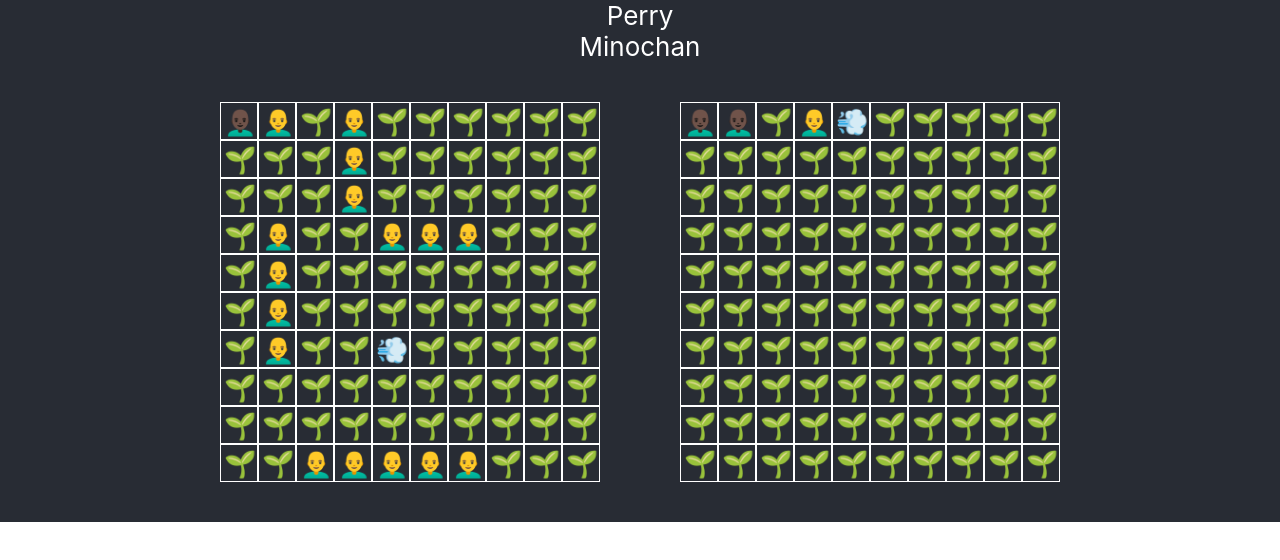
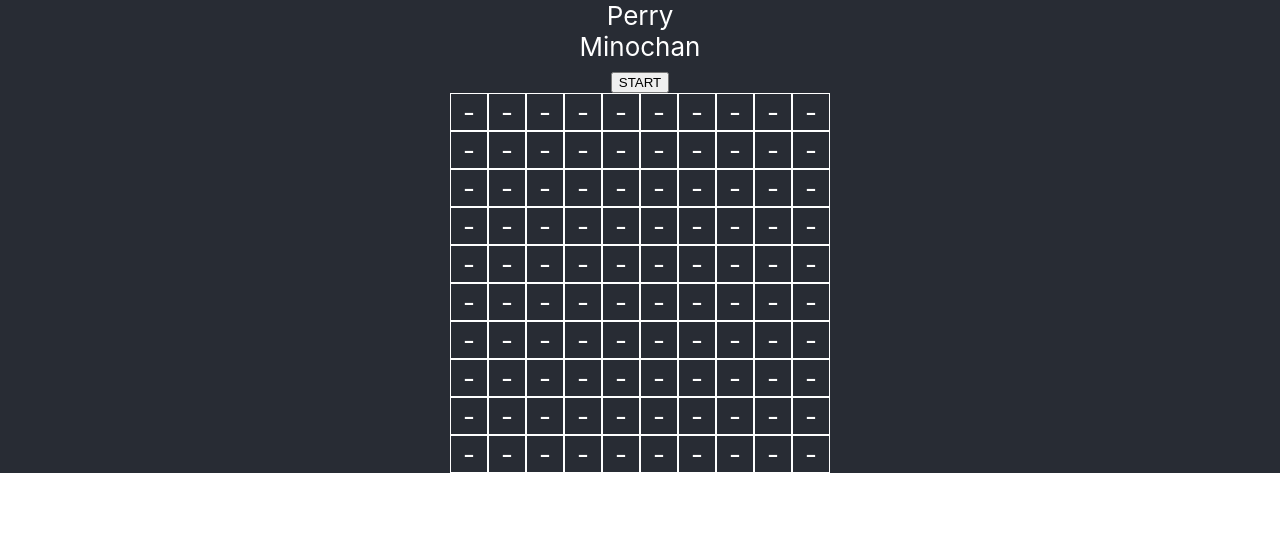
Before and after one commit to nabetxan/battleship, a React (Create React App) app: page / in a window 1280 px wide. Shown: the top 560 px of the page. Built offline with nearby package versions, Linux system fonts and the light colour scheme.

Commit message:
fix: place p1 ship by click div without overlay

```diff
--- a/src/App.js
+++ b/src/App.js
@@ -6,15 +6,18 @@ import { BattleShip } from "./BattleShip";
 const P1 = new Player("Perry", "platypus", false);
 const P2 = new Player("Minochan", "monkey", true);
 const battleship = new BattleShip(P1, P2);
-P1.gameboard.receiveAttack(4, 6);
-P1.gameboard.receiveAttack(0, 0);
-P2.gameboard.receiveAttack(0, 0);
-P2.gameboard.receiveAttack(1, 0);
-P2.gameboard.receiveAttack(3, 0);
-P2.gameboard.receiveAttack(4, 0);
+// P1.gameboard.receiveAttack(4, 6);
+// P1.gameboard.receiveAttack(0, 0);
+// P2.gameboard.receiveAttack(0, 0);
+// P2.gameboard.receiveAttack(1, 0);
+// P2.gameboard.receiveAttack(3, 0);
+// P2.gameboard.receiveAttack(4, 0);
 
 function App() {
   const [counter, setCounter] = useState(0);
+  const [gameStatus, setGameStatus] = useState("not-started");
+  // eslint-disable-next-line
+  const [direction, setDirection] = useState(["x", "y", "x", "y", "x"]);
 
   const updateCounter = function () {
     setCounter(counter + 1);
@@ -27,7 +30,7 @@ function App() {
       console.log("You Win");
     } else {
       const getHit = battleship.P2.doAIMove(battleship.P1.gameboard);
-
+      console.log(getHit, getHit[0], getHit[1]);
       battleship.P1.gameboard.receiveAttack(getHit[0], getHit[1]);
       updateCounter();
     }
@@ -41,20 +44,101 @@ function App() {
       <header className="App-header">
         <div className="name">{battleship.P1.name}</div>
         <div className="name">{battleship.P2.name}</div>
+
+        {gameStatus !== "on-game" ? (
+          <button
+            id="get-ready-btn"
+            onClick={() => {
+              battleship.P1.getReady(battleship);
+              setGameStatus("on-game");
+              updateCounter();
+            }}
+          >
+            START
+          </button>
+        ) : null}
+
+        {gameStatus === "on-game" ? (
+          <button
+            id="start-btn"
+            onClick={() => {
+              // battleship.P1.junbi(battleship);
+              setGameStatus("not-started");
+              updateCounter();
+            }}
+          >
+            Restart
+          </button>
+        ) : null}
+
         <div id="gameboard-field">
+          {gameStatus === "not-started" ? (
+            <div id="gameboard-preparation">
+              {currentGBP1.map((row, y) => (
+                <div className="row" key={y}>
+                  {row.map((cell, x) => {
+                    if (cell.ship) {
+                      return (
+                        <div className="cell" key={`${x}${y}`}>
+                          🐒
+                        </div>
+                      );
+                    } else {
+                      return (
+                        <div
+                          className="cell"
+                          key={`${x}${y}`}
+                          onClick={() => {
+                            battleship.P1.placeShip(
+                              battleship,
+                              x,
+                              y,
+                              direction
+                            );
+                            updateCounter();
+                          }}
+                        >
+                          -
+                        </div>
+                      );
+                    }
+                  })}
+                </div>
+              ))}
+            </div>
+          ) : null}
+
+          {gameStatus === "on-game" ? (
+            <div>
               <div id="gameboard-p1">
                 {currentGBP1.map((row, y) => {
                   return (
                     <div className="row">
                       {row.map((cell, x) => {
                         if (cell.ship && cell.attacked) {
-                      return <div className="cell">👨🏿‍🦲</div>;
+                          return (
+                            <div className="cell" key={`${x}${y}`}>
+                              👨🏿‍🦲
+                            </div>
+                          );
                         } else if (cell.ship && !cell.attacked) {
-                      return <div className="cell">👨‍🦲</div>;
+                          return (
+                            <div className="cell" key={`${x}${y}`}>
+                              🐒
+                            </div>
+                          );
                         } else if (!cell.ship && cell.attacked) {
-                      return <div className="cell">💨</div>;
+                          return (
+                            <div className="cell" key={`${x}${y}`}>
+                              ✷
+                            </div>
+                          );
                         } else {
-                      return <div className="cell">🌱</div>;
+                          return (
+                            <div className="cell" key={`${x}${y}`}>
+                              🌱
+                            </div>
+                          );
                         }
                       })}
                     </div>
@@ -68,18 +152,31 @@ function App() {
                     <div className="row">
                       {row.map((cell, x) => {
                         if (cell.ship?.isSunk()) {
-                      return <div className="cell">👨🏿‍🦲</div>;
+                          return (
+                            <div className="cell" key={`p2${x}${y}`}>
+                              👨🏿‍🦲
+                            </div>
+                          );
                         }
 
                         if (cell.ship && cell.attacked) {
-                      return <div className="cell">👨‍🦲</div>;
+                          return (
+                            <div className="cell" key={`p2${x}${y}`}>
+                              ❗️
+                            </div>
+                          );
                         } else if (!cell.ship && cell.attacked) {
-                      return <div className="cell">💨</div>;
+                          return (
+                            <div className="cell" key={`p2${x}${y}`}>
+                              ✷
+                            </div>
+                          );
                         } else {
                           return (
                             <div
                               className="cell"
                               onClick={() => updateOnAttack(x, y)}
+                              key={`p2${x}${y}`}
                             >
                               🌱
                             </div>
@@ -91,6 +188,8 @@ function App() {
                 })}
               </div>
             </div>
+          ) : null}
+        </div>
       </header>
     </div>
   );
--- a/src/Player.js
+++ b/src/Player.js
@@ -7,26 +7,6 @@ export class Player {
     this.character = character;
     this.isAI = isAI;
     this.gameboard = new Gameboard();
-
-    const ship1 = new Ship(2);
-    ship1.setCoordinates(0, 0, "x");
-    this.gameboard.addShip(ship1);
-
-    const ship2 = new Ship(3);
-    ship2.setCoordinates(3, 0, "y");
-    this.gameboard.addShip(ship2);
-
-    const ship3 = new Ship(3);
-    ship3.setCoordinates(4, 3, "x");
-    this.gameboard.addShip(ship3);
-
-    const ship4 = new Ship(4);
-    ship4.setCoordinates(1, 3, "y");
-    this.gameboard.addShip(ship4);
-
-    const ship5 = new Ship(5);
-    ship5.setCoordinates(2, 9, "x");
-    this.gameboard.addShip(ship5);
   }
 
   doAIMove(p1gameboard) {
@@ -41,4 +21,137 @@ export class Player {
     const random = Math.floor(Math.random() * (remainingCells.length - 1));
     return remainingCells[random];
   }
+
+  placeShip(battleship, x, y, direction) {
+    const getShipLength = function () {
+      const shipArrayLength = battleship.P1.gameboard.ships.length;
+      if (shipArrayLength === 0) {
+        return 2;
+      } else if (shipArrayLength === 1) {
+        return 3;
+      } else if (shipArrayLength === 2) {
+        return 3;
+      } else if (shipArrayLength === 3) {
+        return 4;
+      } else if (shipArrayLength === 4) {
+        return 5;
+      } else {
+        return;
+      }
+    };
+
+    // you cannot place a ship if there's another ship
+    // you cannot place a ship if it exceeds the board
+
+    let isOutOfBoard = false;
+    const coordinatesToBeSet = [];
+
+    const shipArrayLength = battleship.P1.gameboard.ships.length;
+    console.log(shipArrayLength, direction[shipArrayLength]);
+    if (direction[shipArrayLength] === "x") {
+      for (let i = x; i < getShipLength() + x; i++) {
+        coordinatesToBeSet.push([i, y]);
+        if (i > Gameboard.size) {
+          console.log(Gameboard.size);
+          isOutOfBoard = true;
+        }
+      }
+    }
+
+    if (direction[shipArrayLength] === "y") {
+      for (let i = y; i < getShipLength() + y; i++) {
+        coordinatesToBeSet.push([x, i]);
+        if (i > Gameboard.size) {
+          console.log(Gameboard.size);
+          isOutOfBoard = true;
+        }
+      }
+    }
+    console.log("coordinatesToBeSet", coordinatesToBeSet);
+    console.log("p1 ships coordinates", battleship.P1.gameboard.ships);
+
+    let isTaken = false;
+
+    if (battleship.P1.gameboard.ships.length !== 0) {
+      isTaken = coordinatesToBeSet.some((cooA) => {
+        return battleship.P1.gameboard.ships.some((ship) => {
+          return ship.coordinates.some((cooB) => {
+            return cooA[0] === cooB[0] && cooA[1] === cooB[1];
+          });
+        });
+      });
+    }
+    if (isTaken || isOutOfBoard) {
+      // do nothing
+      return;
+    } else {
+      const ship1 = new Ship(2);
+      const ship2 = new Ship(3);
+      const ship3 = new Ship(3);
+      const ship4 = new Ship(4);
+      const ship5 = new Ship(5);
+
+      // add ship
+      if (battleship.P1.gameboard.ships.length === 0) {
+        ship1.setCoordinates(x, y, direction[0]);
+        battleship.P1.gameboard.addShip(ship1);
+      } else if (battleship.P1.gameboard.ships.length === 1) {
+        ship2.setCoordinates(x, y, direction[1]);
+        battleship.P1.gameboard.addShip(ship2);
+      } else if (battleship.P1.gameboard.ships.length === 2) {
+        ship3.setCoordinates(x, y, direction[2]);
+        battleship.P1.gameboard.addShip(ship3);
+      } else if (battleship.P1.gameboard.ships.length === 3) {
+        ship4.setCoordinates(x, y, direction[3]);
+        battleship.P1.gameboard.addShip(ship4);
+      } else if (battleship.P1.gameboard.ships.length === 4) {
+        ship5.setCoordinates(x, y, direction[4]);
+        battleship.P1.gameboard.addShip(ship5);
+      }
+
+      console.log(battleship.P1.gameboard.ships);
+    }
+  }
+
+  getReady(battleship) {
+    console.log("Prepare");
+
+    // const ship1 = new Ship(2);
+    // const ship2 = new Ship(3);
+    // const ship3 = new Ship(3);
+    // const ship4 = new Ship(4);
+    // const ship5 = new Ship(5);
+
+    // ship2.setCoordinates(3, 0, "y");
+    // battleship.P1.gameboard.addShip(ship2);
+    // ship3.setCoordinates(4, 3, "x");
+    // battleship.P1.gameboard.addShip(ship3);
+    // ship4.setCoordinates(1, 3, "y");
+    // battleship.P1.gameboard.addShip(ship4);
+    // ship5.setCoordinates(2, 9, "x");
+    // battleship.P1.gameboard.addShip(ship5);
+
+    // P2
+    // const p2ship1 = new Ship(2);
+    // p2ship1.setCoordinates(0, 0, "x");
+    // battleship.P2.gameboard.addShip(p2ship1);
+
+    // const p2ship2 = new Ship(3);
+    // p2ship2.setCoordinates(3, 0, "y");
+    // battleship.P2.gameboard.addShip(p2ship2);
+
+    // const p2ship3 = new Ship(3);
+    // p2ship3.setCoordinates(4, 3, "x");
+    // battleship.P2.gameboard.addShip(p2ship3);
+
+    // const p2ship4 = new Ship(4);
+    // p2ship4.setCoordinates(1, 3, "y");
+    // battleship.P2.gameboard.addShip(p2ship4);
+
+    // const p2ship5 = new Ship(5);
+    // p2ship5.setCoordinates(2, 9, "x");
+    // battleship.P2.gameboard.addShip(p2ship5);
+
+    console.log(battleship.P1.gameboard);
+  }
 }
```
Lines whose indentation alone changed are shown as unchanged.
